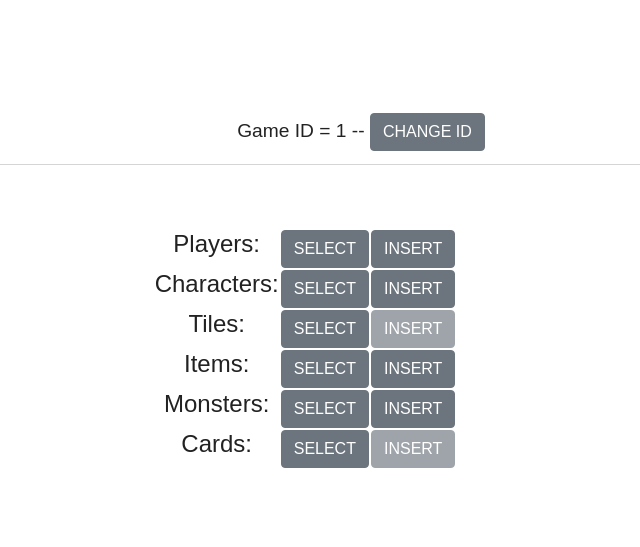
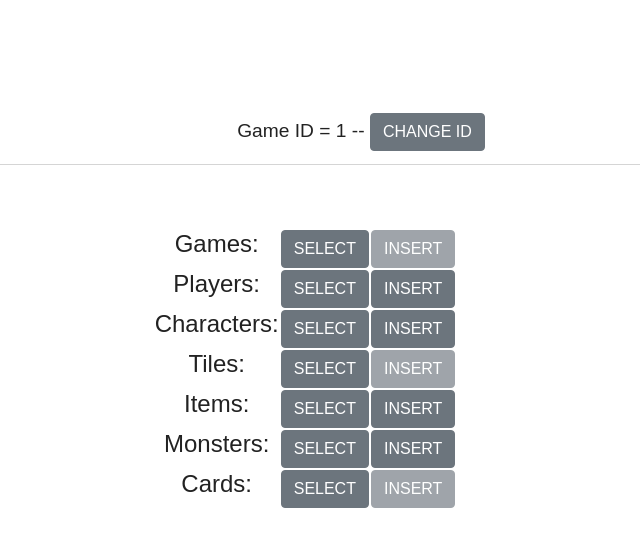
Before and after one commit to cata85/CIS560Project, a Flask app: page /game/1 in a window 1280 px wide. Shown: the top 547 px of the page, without its empty margins (279-919 px from the left). Run offline with Flask 2, Linux system fonts and the light colour scheme; data that the repository does not hold is empty; some libraries are stand-ins or nearby versions.

Commit message:
added games SELECT and INSERT

```diff
--- a/templates/game.html
+++ b/templates/game.html
@@ -28,6 +28,18 @@
    <div id="gameForm">
      <table id="gameTable">
        <tr>
+          <td><h4>Games:</h4></td>
+
+          <!--SELECT BUTTON -->
+           <form action="/game/{{ game_id }}/select/Game" method="GET">
+            <td><button type="submit" class="btn btn-secondary" id="game_Select_btn">SELECT</button></td>
+           </form>
+
+           <!-- INSERT BUTTON -->
+           <td><button type="submit" class="btn btn-secondary" id="game_Insert_btn" disabled="true">INSERT</button></td>
+
+          </tr>
+
          <td><h4>Players:</h4></td>
 
          <!--SELECT BUTTON -->
@@ -36,7 +48,6 @@
           </form>
 
           <!-- INSERT BUTTON -->
-
           <td><button type="button" style="color:white;" class="btn btn-secondary" data-toggle="modal" data-target="#insert_player_modal">INSERT</button></td>
 
 
```
